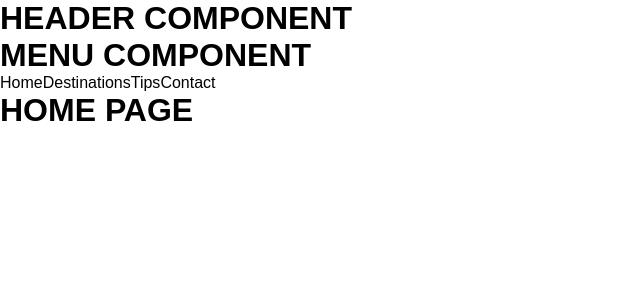
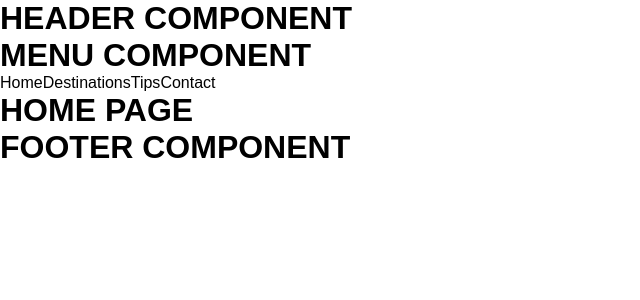
Before and after one commit to marcusviniciusmo/Map-Me-If-You-Can, a React (Vite) app in the folder frontend/: page / in a window 1280 px wide. Shown: the top 300 px of the page, without its empty margins (0-640 px from the left). Built offline with nearby package versions, Linux system fonts and the light colour scheme.

Commit message:
Footer component created

```diff
--- a/frontend/src/App.tsx
+++ b/frontend/src/App.tsx
@@ -1,6 +1,7 @@
 import { BrowserRouter } from 'react-router-dom';
 import { Header } from './components/Header';
 import { Menu } from './components/Menu';
+import { Footer } from './components/Footer';
 import { Router } from './routes/Router';
 import { GlobalStyle } from './styles/global';
 
@@ -11,6 +12,7 @@ export function App() {
         <Header />
         <Menu />
         <Router />
+        <Footer />
       </BrowserRouter>
 
       <GlobalStyle />
--- /dev/null
+++ b/frontend/src/components/Footer/index.tsx
@@ -0,0 +1,3 @@
+export function Footer() {
+  return <h1>FOOTER COMPONENT</h1>;
+}
```
